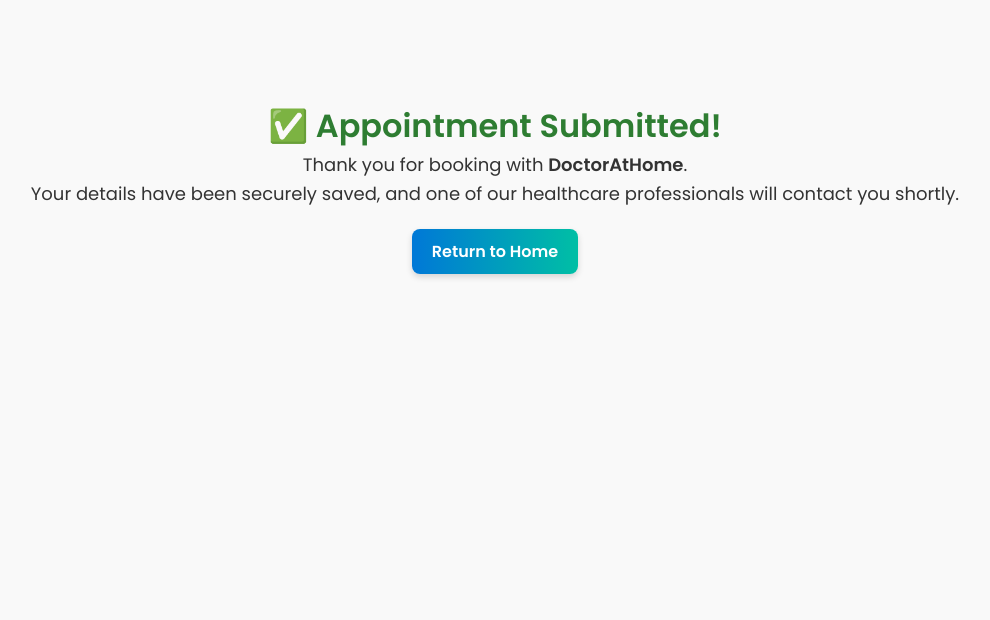
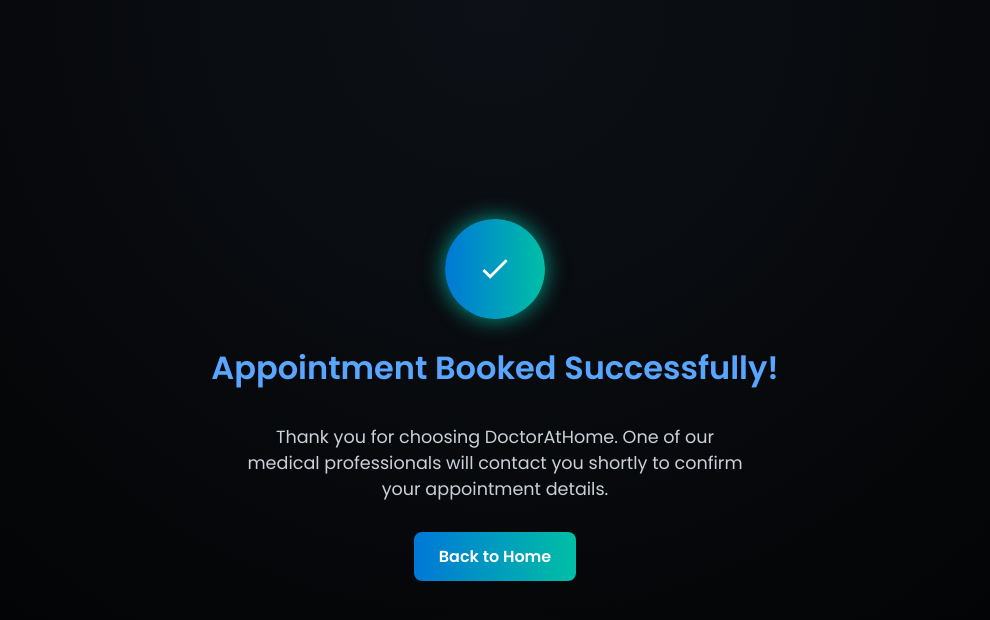
Before and after one commit to mjaskaran653/docathome-intro, a website: page public/success.html in a window 1280 px wide. Shown: the whole page, without its empty margins (145-1135 px from the left). Drawn offline with Linux system fonts and the light colour scheme.

Commit message:
Update success.html

```diff
--- a/public/success.html
+++ b/public/success.html
@@ -3,46 +3,94 @@
 <head>
   <meta charset="UTF-8" />
   <meta name="viewport" content="width=device-width, initial-scale=1.0" />
-  <title>Appointment Submitted - DoctorAtHome</title>
+  <title>Success - DoctorAtHome</title>
   <link href="https://fonts.googleapis.com/css2?family=Poppins:wght@400;600&display=swap" rel="stylesheet">
-  <link rel="stylesheet" href="style.css" />
   <style>
     body {
       font-family: 'Poppins', sans-serif;
+      background: radial-gradient(circle at top, #0d1117, #000);
+      color: #e6edf3;
+      margin: 0;
+      height: 100vh;
+      display: flex;
+      flex-direction: column;
+      justify-content: center;
+      align-items: center;
       text-align: center;
-      margin: 0;
-      background-color: #f9f9f9;
     }
-    .container {
-      margin-top: 100px;
+
+    .checkmark {
+      width: 100px;
+      height: 100px;
+      border-radius: 50%;
+      background: linear-gradient(90deg, #0078d7, #00bfa5);
+      display: flex;
+      justify-content: center;
+      align-items: center;
+      box-shadow: 0 0 25px rgba(0,191,165,0.6);
+      animation: glow 2s infinite alternate;
     }
+
+    .checkmark svg {
+      width: 50px;
+      height: 50px;
+      stroke: white;
+      stroke-width: 3;
+      fill: none;
+      stroke-dasharray: 80;
+      stroke-dashoffset: 80;
+      animation: draw 1s ease forwards;
+    }
+
+    @keyframes draw {
+      to { stroke-dashoffset: 0; }
+    }
+
+    @keyframes glow {
+      from { box-shadow: 0 0 10px rgba(0,191,165,0.4); }
+      to { box-shadow: 0 0 25px rgba(0,191,165,0.9); }
+    }
+
     h1 {
-      color: #2e7d32;
+      margin-top: 25px;
+      font-size: 2rem;
+      color: #58a6ff;
     }
+
     p {
-      font-size: 18px;
-      color: #333;
+      color: #c9d1d9;
+      max-width: 500px;
+      margin: 10px auto 30px;
+      font-size: 1.1rem;
     }
-    a.btn {
-      display: inline-block;
-      margin-top: 20px;
-      padding: 10px 20px;
+
+    a {
       background: linear-gradient(90deg, #0078d7, #00bfa5);
+      padding: 12px 25px;
       color: white;
       text-decoration: none;
       border-radius: 8px;
-      transition: 0.3s;
+      font-weight: 600;
+      transition: all 0.3s ease;
     }
-    a.btn:hover {
-      background: linear-gradient(90deg, #005fa3, #009e8f);
+
+    a:hover {
+      box-shadow: 0 0 15px rgba(0,191,165,0.6);
     }
   </style>
 </head>
 <body>
-  <div class="container">
-    <h1>✅ Appointment Submitted!</h1>
-    <p>Thank you for booking with <strong>DoctorAtHome</strong>.<br>Your details have been securely saved, and one of our healthcare professionals will contact you shortly.</p>
-    <a href="index.html" class="btn">Return to Home</a>
+
+  <div class="checkmark">
+    <svg viewBox="0 0 52 52">
+      <path d="M14 27l7 7 17-17" />
+    </svg>
   </div>
+
+  <h1>Appointment Booked Successfully!</h1>
+  <p>Thank you for choosing DoctorAtHome. One of our medical professionals will contact you shortly to confirm your appointment details.</p>
+
+  <a href="index.html">Back to Home</a>
+
 </body>
 </html>
```
